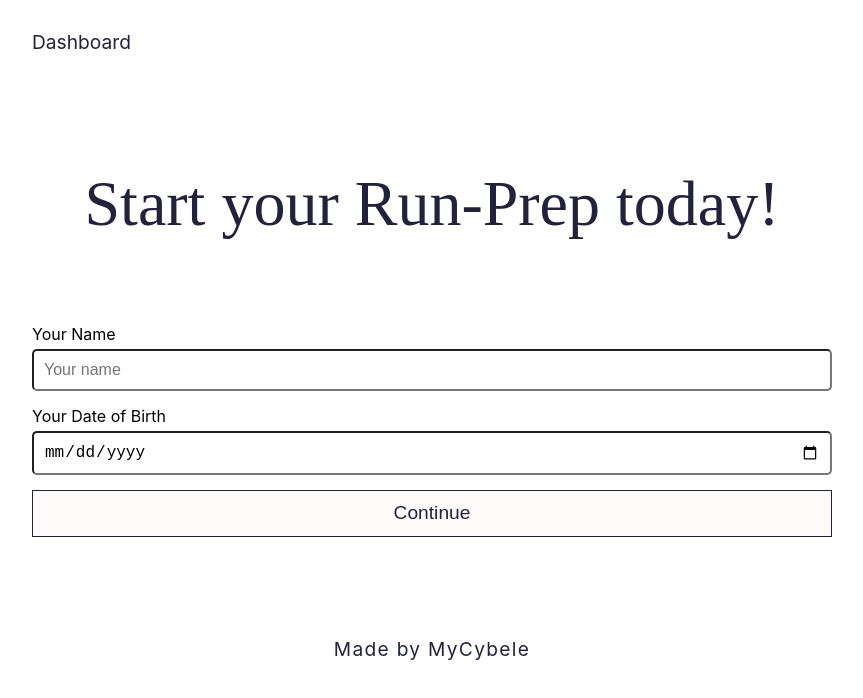
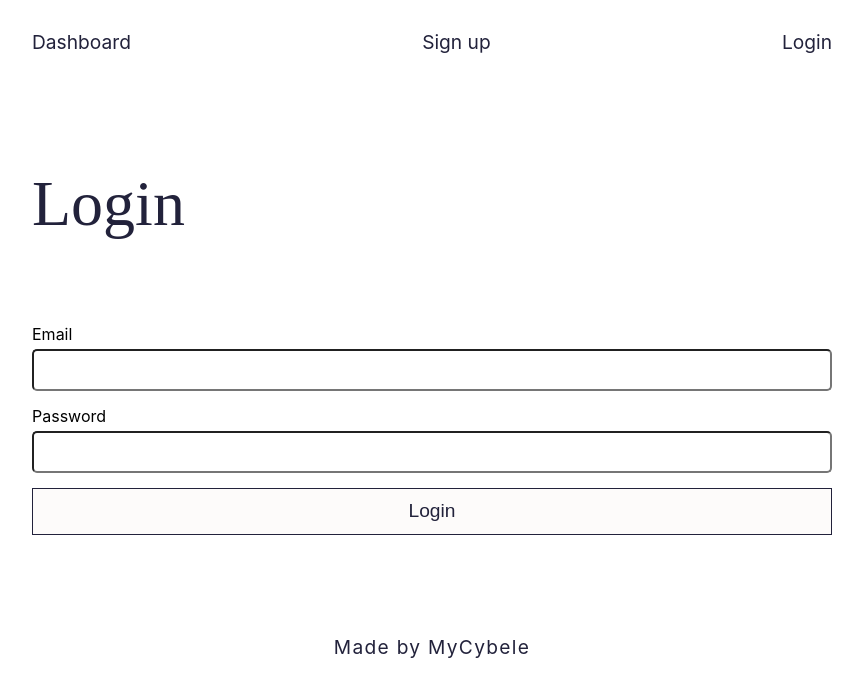
Before and after one commit to paria340/Cybele, a React (Create React App) app: page /login in a window 1280 px wide. Shown: the top 698 px of the page, without its empty margins (208-1071 px from the left). Built offline with nearby package versions, Linux system fonts and the light colour scheme.

Commit message:
add login and signup

```diff
--- a/src/App.css
+++ b/src/App.css
@@ -83,10 +83,10 @@ ul {
 }
 
 .header {
-  display: flex;
-  justify-content: center;
   padding-top: 30px;
   padding-bottom: 30px;
+  max-width: 800px;
+  margin: 0 auto;
 }
 
 .footer {
@@ -155,3 +155,8 @@ form {
     pointer-events: none;
   }
 }
+
+.loginContainer {
+  max-width: 1300px;
+  margin: 0 auto;
+}
--- a/src/App.js
+++ b/src/App.js
@@ -1,7 +1,8 @@
 import MainNav from './components/MainNav';
 import Footer from "./components/Footer";
-import OnBoarding from './components/OnBoarding';
+import SignUp from './components/SignUp';
 import Dashboard from './components/Dashboard';
+import Login from './components/Login';
 import {BrowserRouter as Router} from "react-router-dom";
 import {Routes, Route} from "react-router-dom";
 import './App.css';
@@ -15,8 +16,9 @@ function App() {
           <MainNav />
         </header>
         <Routes>
-          <Route path="/*" element={<OnBoarding />} />
-          <Route path="/dashboard" element={<Dashboard />} />
+          <Route path="/signUp" element={<SignUp />} />
+          <Route path="/login" element={<Login />} />
+          <Route path="/" element={<Dashboard />} />
         </Routes>
         <Footer />
       </div>
--- a/src/components/Dashboard.js
+++ b/src/components/Dashboard.js
@@ -2,20 +2,23 @@ import React from 'react';
 import { useLocation } from 'react-router-dom';
 
 const Dashboard = () => {
-  const location = useLocation();
-  const { message, tips, trainingPlan } = location.state;
+  // const location = useLocation();
+  // const { message, tips, trainingPlan } = location.state;
 
   return (
     <div>
-      <h2>{message}</h2>
-      <h3>Training Tips:</h3>
+      <section className="header">
+        <h1>Dashboard</h1>
+      </section>
+      {/* <h2>{message}</h2>
+      <h3>Training Tips:</h3> */}
       {/* <ul>
         {tips.map((tip, index) => (
           <li key={index}>{tip}</li>
         ))}
       </ul> */}
-      <h3>Training Plan:</h3>
-      <p>{trainingPlan}</p>
+      {/* <h3>Training Plan:</h3>
+      <p>{trainingPlan}</p> */}
     </div>
   );
 };
--- /dev/null
+++ b/src/components/Login.js
@@ -0,0 +1,51 @@
+import { useState } from 'react';
+import axios from 'axios';
+import { useNavigate } from 'react-router-dom';
+
+const Login = () => {
+  const [email, setEmail] = useState('');
+  const [password, setPassword] = useState('');
+  const navigate = useNavigate();
+
+  const handleLogin = async (event) => {
+    event.preventDefault();
+    try {
+      const response = await axios.post('http://localhost:2000/api/login', { email, password });
+      localStorage.setItem('token', response.data.token);
+      navigate('/dashboard', { state: response.data });
+    } catch (error) {
+      console.error('Error logging in:', error);
+    }
+  };
+
+  return (
+    <main>
+      <div className="formOptions">
+        <section className="header">
+          <h1>Login</h1>
+        </section>
+        <form onSubmit={handleLogin}>
+          <label>Email</label>
+          <input
+            type="email"
+            value={email}
+            onChange={(e) => setEmail(e.target.value)}
+            autoComplete="email"
+            required
+          />
+          <label>Password</label>
+          <input
+            type="password"
+            value={password}
+            autoComplete="current-password"
+            onChange={(e) => setPassword(e.target.value)}
+            required
+          />
+          <button type="submit">Login</button>
+        </form>
+      </div>
+    </main>
+  );
+};
+
+export default Login;
--- a/src/components/MainNav.js
+++ b/src/components/MainNav.js
@@ -9,11 +9,14 @@ const MainNav = () => {
       <ul className="wrapper">
         <nav>
           <ul className="left">
-            {/* <li>
-              <a href="/">Menu</a>
-            </li> */}
             <li>
-              <a href="/dashboard">Dashboard</a>
+              <a href="/">Dashboard</a>
+            </li>
+            <li>
+              <a href="/signUp">Sign up</a>
+            </li>
+            <li>
+              <a href="/login">Login</a>
             </li>
           </ul>
         </nav>
--- a/src/components/OnBoarding.js
+++ b/src/components/SignUp.js
@@ -11,22 +11,7 @@ const OnBoarding = () => {
   const formData = useSelector((state) => state.form);
 
   const handleInputChange = (event) => {
-    dispatch(updateForm({ name: event.target.value }));
-  };
-
-  const handleDateChange = (event) => {
-    dispatch(updateForm({ dob: event.target.value }));
-  };
-
-  const handleDistanceChange = (event) => {
-    dispatch(updateForm({ distance: event.target.value }));
-  };
-
-  const handleTimeGoalChange = (event) => {
-    const value = event.target.value;
-    if (/^\d{0,2}:?\d{0,2}$/.test(value)) {
-      dispatch(updateForm({ timeGoal: value }));
-    }
+    dispatch(updateForm({ [event.target.id]: event.target.value }));
   };
 
   const handleContinue = (event) => {
@@ -34,22 +19,21 @@ const OnBoarding = () => {
     setStep(step + 1);
   };
 
-  const handleSubmit = async(event) => {
+  const handleSubmit = async (event) => {
     event.preventDefault();
-    // Handle form submission
     try {
-      const response = await axios.post('http://localhost:2000/api/users', formData);
-      console.log(response.data);
+      const response = await axios.post('http://localhost:2000/api/signup', formData);
       navigate('/dashboard', { state: response.data });
-    } catch (_error) {
-      console.error('Error creating user');
+    } catch (error) {
+      console.error('Error creating user:', error);
     }
   };
+
   return (
     <main>
-      <div className="headerContainer">
+      <div>
         <section className="header">
-            <h1>Start your Run-Prep today!</h1>
+          <h1>Start your Run-Prep today!</h1>
         </section>
         <section className="formOptions">
           {step === 1 && (
@@ -64,8 +48,7 @@ const OnBoarding = () => {
                 onChange={handleInputChange}
                 placeholder="Your name"
                 required
-              >
-              </input>
+              />
               <label>Your Date of Birth</label>
               <input
                 type="date"
@@ -73,23 +56,46 @@ const OnBoarding = () => {
                 value={formData.dob}
                 className="dob"
                 size={15}
-                onChange={handleDateChange}
+                onChange={handleInputChange}
                 placeholder="YYYY-MM-DD"
                 required
-              >
-              </input>
+              />
+              <label>Your Email</label>
+              <input
+                type="email"
+                id="email"
+                value={formData.email}
+                className="email"
+                size={15}
+                onChange={handleInputChange}
+                placeholder="Your email"
+                autoComplete="email"
+                required
+              />
+              <label>Your Password</label>
+              <input
+                type="password"
+                id="password"
+                value={formData.password}
+                className="password"
+                size={15}
+                onChange={handleInputChange}
+                autoComplete="current-password"
+                placeholder="Your password"
+                required
+              />
               <button onClick={handleContinue}>Continue</button>
             </form>
           )}
           {step === 2 && (
             <form onSubmit={handleSubmit}>
               <label>What distance are you prepping for</label>
-              <div className='selectWrapper'>
+              <div className="selectWrapper">
                 <select
                   id="distance"
                   value={formData.distance}
                   className="distance"
-                  onChange={handleDistanceChange}
+                  onChange={handleInputChange}
                   required
                 >
                   <option value="" disabled>Select distance</option>
@@ -107,7 +113,7 @@ const OnBoarding = () => {
                 value={formData.timeGoal}
                 className="timeGoal"
                 pattern="^\d{1,2}:\d{2}$"
-                onChange={handleTimeGoalChange}
+                onChange={handleInputChange}
                 placeholder="MM:SS"
                 required
               />
@@ -117,7 +123,7 @@ const OnBoarding = () => {
         </section>
       </div>
     </main>
-  )
-}
+  );
+};
 
-export default OnBoarding
+export default OnBoarding;
--- a/src/feature/form/formSlice.js
+++ b/src/feature/form/formSlice.js
@@ -7,7 +7,9 @@ const formSlice = createSlice({
     name: '',
     dob: '',
     distance: '',
-    timeGoal: ''
+    timeGoal: '',
+    email: '',
+    password: '',
   },
   reducers: {
     updateForm: (state, action) => {
```
